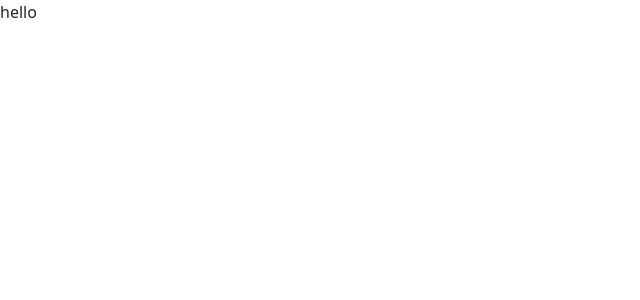
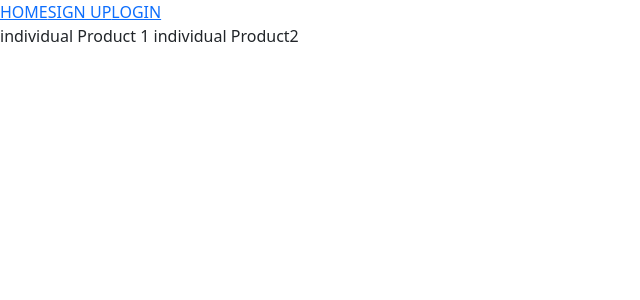
Before and after one commit to Youkwhan/ecommerce-firebase, a React (Create React App) app: page / in a window 1280 px wide. Shown: the top 300 px of the page, without its empty margins (0-640 px from the left). Built offline with nearby package versions, Linux system fonts and the light colour scheme.

Commit message:
Navbar and their pages/route

```diff
--- a/src/App.js
+++ b/src/App.js
@@ -1,12 +1,22 @@
+import React from "react";
+import { BrowserRouter as Router, Routes, Route } from "react-router-dom";
+import Homepage from "./pages/Homepage";
+import Signup from "./pages/Signup";
+import Login from "./pages/Login";
+import "./global.css";
 
-import './global.css';
 
 function App() {
-  return (
-    <div className="App">
-      hello
-    </div>
-  );
+	return (
+		<Router>
+			<Routes>
+				{/* React Route does partial matching, so "/" partially matches every route so we use exact! */}
+				<Route exact path="/" element={<Homepage />} />
+				<Route path="/signup" element={<Signup />} />
+				<Route path="/login" element={<Login />} />
+			</Routes>
+		</Router>
+	);
 }
 
 export default App;
--- /dev/null
+++ b/src/components/Navbar.jsx
@@ -0,0 +1,14 @@
+import React from "react";
+import { Link } from "react-router-dom";
+
+function Navbar() {
+	return (
+		<div>
+			<Link to="/">HOME</Link>
+			<Link to="/signup">SIGN UP</Link>
+			<Link to="/login">LOGIN</Link>
+		</div>
+	);
+}
+
+export default Navbar;
--- /dev/null
+++ b/src/components/Products.jsx
@@ -0,0 +1,7 @@
+import React from "react";
+
+function Products() {
+	return <div>individual Product 1 individual Product2</div>;
+}
+
+export default Products;
--- /dev/null
+++ b/src/pages/Homepage.jsx
@@ -0,0 +1,15 @@
+import React from "react";
+import Navbar from "../components/Navbar";
+import Products from "../components/Products";
+
+//Navbar and Products components are rendered inside a parent component Homepage
+function Homepage() {
+	return (
+		<>
+			<Navbar />
+         <Products />
+		</>
+	);
+}
+
+export default Homepage;
--- /dev/null
+++ b/src/pages/Login.jsx
@@ -0,0 +1,9 @@
+import React from 'react'
+
+function Login() {
+  return (
+    <div>Login</div>
+  )
+}
+
+export default Login
--- /dev/null
+++ b/src/pages/Signup.jsx
@@ -0,0 +1,9 @@
+import React from 'react'
+
+function Signup() {
+  return (
+    <div>Signup</div>
+  )
+}
+
+export default Signup
```
